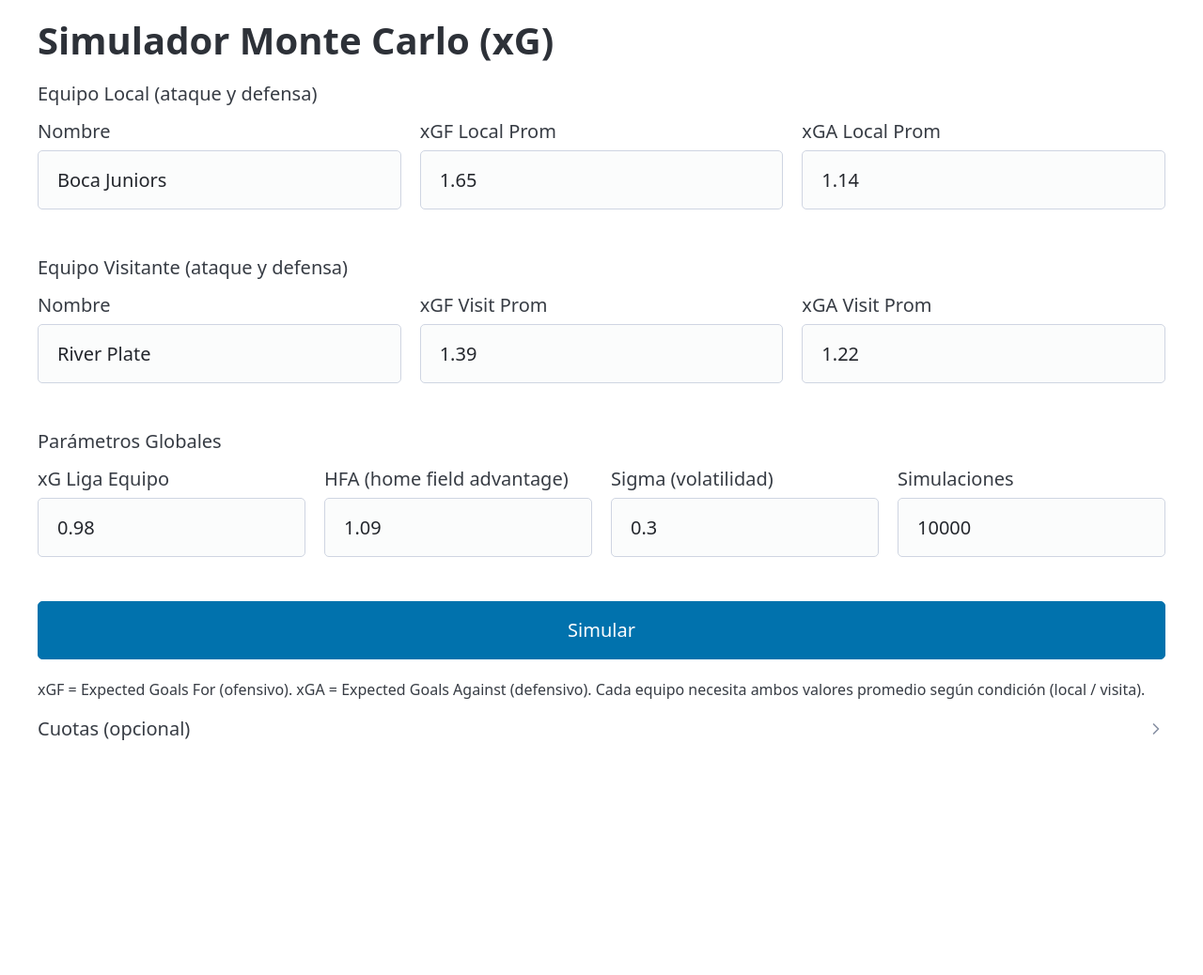
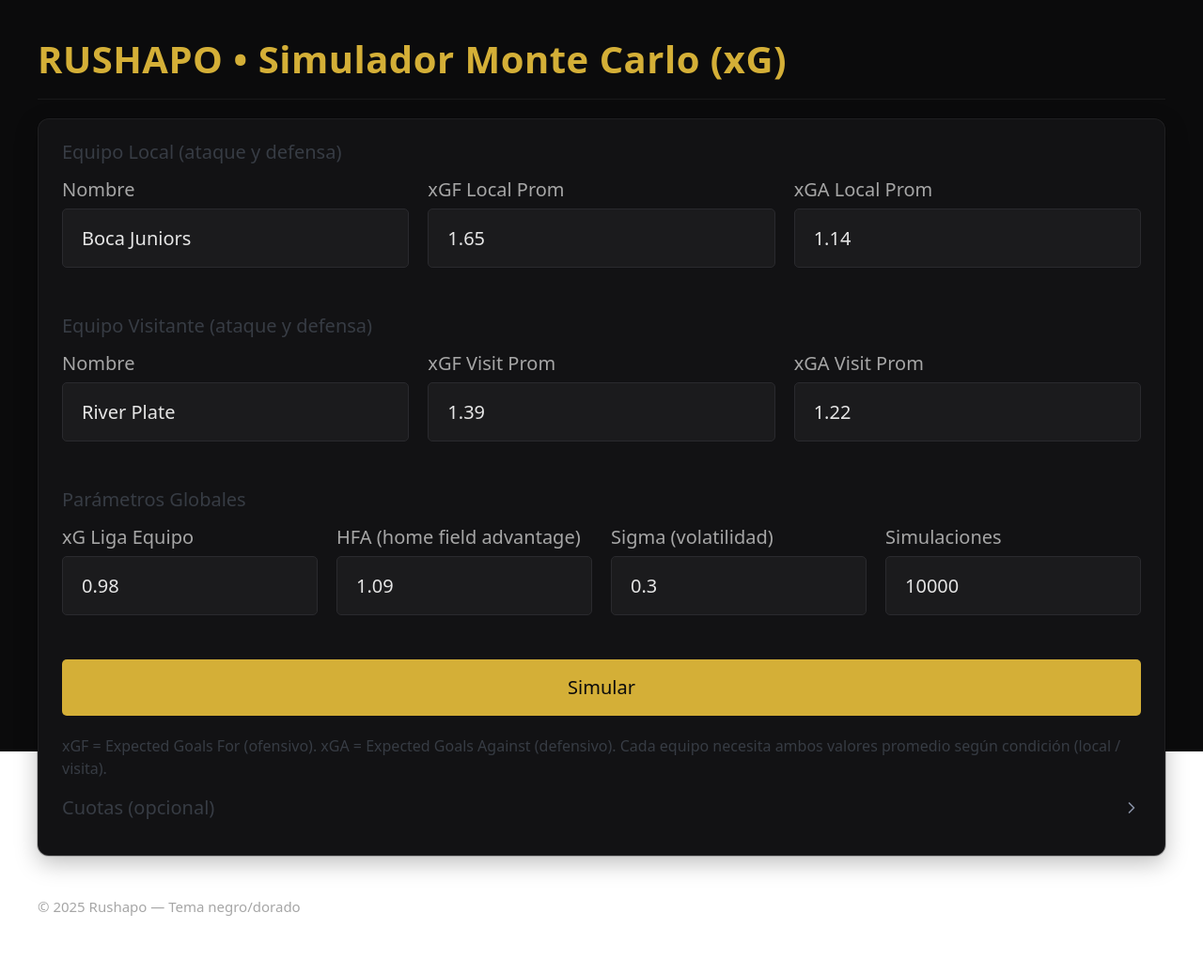
Before and after one commit to Zoragod/rushapo-simulador, a Flask app: page / in a window 1280 px wide. Shown: the whole page at 94% size. Before the commit the page ends 788 px from the top, so only its background shows below. Run offline with Flask 3, Linux system fonts and the light colour scheme; some libraries are stand-ins or nearby versions.

Commit message:
Tema negro/dorado: CSS + mejoras UI

```diff
--- /dev/null
+++ b/static/css/theme.css
@@ -0,0 +1,62 @@
+/* Rushapo theme: Black & Gold */
+:root{
+  --bg:#0B0B0C;
+  --panel:#121214;
+  --text:#E6E6E6;
+  --muted:#A6A6A6;
+  --gold:#D4AF37;
+  --gold-weak:#b7912d;
+  --danger:#ef5350;
+  --success:#66bb6a;
+}
+
+html,body{height:100%}
+body{
+  background:var(--bg);
+  color:var(--text);
+}
+
+header.site{
+  padding: 1rem 0;
+  border-bottom:1px solid rgba(255,255,255,.06);
+  margin-bottom:1rem;
+}
+header.site h1{
+  margin:0;
+  color:var(--gold);
+  letter-spacing:.5px;
+}
+
+.card{
+  background:var(--panel);
+  border:1px solid rgba(255,255,255,.06);
+  border-radius:12px;
+  padding:1rem 1.25rem;
+  box-shadow: 0 0 0 1px rgba(0,0,0,.2), 0 8px 24px rgba(0,0,0,.25);
+}
+
+legend{color:var(--gold); font-weight:600}
+label{color:var(--muted)}
+input, select{background:#1b1b1d; color:var(--text); border-color:#2a2a2e}
+
+button, .button{
+  background:var(--gold);
+  color:#0b0b0c;
+  border:none;
+}
+button:hover, .button:hover{background:var(--gold-weak)}
+
+.table{width:100%; border-collapse:collapse}
+.table th,.table td{padding:.65rem .8rem; border-bottom:1px solid rgba(255,255,255,.06)}
+.table thead th{color:var(--gold); font-weight:600; border-bottom:2px solid var(--gold-weak)}
+.table tbody tr:hover{background:#141416}
+
+.badge{
+  display:inline-block; padding:.2rem .5rem; border-radius:6px; font-size:.85rem
+}
+.badge.pos{background: rgba(102,187,106,.15); color:var(--success)}
+.badge.neg{background: rgba(239,83,80,.15); color:var(--danger)}
+
+.details summary{color:var(--gold)}
+
+footer{margin:2rem 0; color:var(--muted); font-size:.9rem}
--- a/templates/index.html
+++ b/templates/index.html
@@ -2,13 +2,17 @@
 <html lang="es">
 <head>
   <meta charset="UTF-8" />
+  <meta name="viewport" content="width=device-width, initial-scale=1" />
   <title>Simulador Rushapo xG</title>
   <link rel="stylesheet" href="https://cdn.jsdelivr.net/npm/@picocss/pico@2/css/pico.min.css" />
+  <link rel="stylesheet" href="{{ url_for('static', filename='css/theme.css') }}" />
 </head>
 <body>
 <main class="container">
-  <h1>Simulador Monte Carlo (xG)</h1>
-  <form method="post" action="/simular">
+  <header class="site">
+    <h1>RUSHAPO • Simulador Monte Carlo (xG)</h1>
+  </header>
+  <form method="post" action="/simular" class="card">
     <fieldset>
       <legend>Equipo Local (ataque y defensa)</legend>
       <div class="grid">
@@ -54,9 +58,9 @@
         </label>
       </div>
     </fieldset>
-    <button type="submit">Simular</button>
+    <button type="submit" class="button">Simular</button>
     <p style="font-size:0.8rem">xGF = Expected Goals For (ofensivo). xGA = Expected Goals Against (defensivo). Cada equipo necesita ambos valores promedio según condición (local / visita).</p>
-    <details>
+    <details class="details">
       <summary>Cuotas (opcional)</summary>
       <div class="grid">
         <label>Odds Local
@@ -93,8 +97,9 @@
     </details>
   </form>
   {% if resumen %}
-    <h2>Resumen</h2>
-    <table>
+    <article class="card" style="margin-top:1rem">
+    <h2 style="color:var(--gold)">Resumen</h2>
+    <table class="table">
       <thead><tr><th>Métrica</th><th>Valor</th></tr></thead>
       <tbody>
       {% for k,v in resumen.items() %}
@@ -102,8 +107,8 @@
       {% endfor %}
       </tbody>
     </table>
-    <h3>Marcadores más probables</h3>
-    <table>
+    <h3 style="color:var(--gold)">Marcadores más probables</h3>
+    <table class="table">
       <thead><tr><th>Local</th><th>Visitante</th><th>Prob (%)</th></tr></thead>
       <tbody>
       {% for row in top_scores %}
@@ -112,8 +117,8 @@
       </tbody>
     </table>
     {% if cuotas %}
-    <h3>Cuotas y Value</h3>
-    <table>
+    <h3 style="color:var(--gold)">Cuotas y Value</h3>
+    <table class="table">
       <thead><tr><th>Mercado</th><th>Prob (sim)</th><th>Cuota justa</th><th>Cuota book</th><th>Prob implícita</th><th>EV</th></tr></thead>
       <tbody>
         {% for row in cuotas %}
@@ -125,9 +130,9 @@
             <td>{{ '{:.2%}'.format(row['Prob implícita']) if row['Prob implícita'] else '-' }}</td>
             {% if row['EV'] is not none %}
               {% if row['EV'] > 0 %}
-                <td style="color:limegreen">{{ '{:.2f}'.format(row['EV']) }}</td>
+                <td><span class="badge pos">{{ '{:.2f}'.format(row['EV']) }}</span></td>
               {% else %}
-                <td style="color:tomato">{{ '{:.2f}'.format(row['EV']) }}</td>
+                <td><span class="badge neg">{{ '{:.2f}'.format(row['EV']) }}</span></td>
               {% endif %}
             {% else %}
               <td>-</td>
@@ -137,7 +142,11 @@
       </tbody>
     </table>
     {% endif %}
+    </article>
   {% endif %}
+  <footer>
+    <small>© {{ 2025 }} Rushapo — Tema negro/dorado</small>
+  </footer>
 </main>
 </body>
 </html>
```
